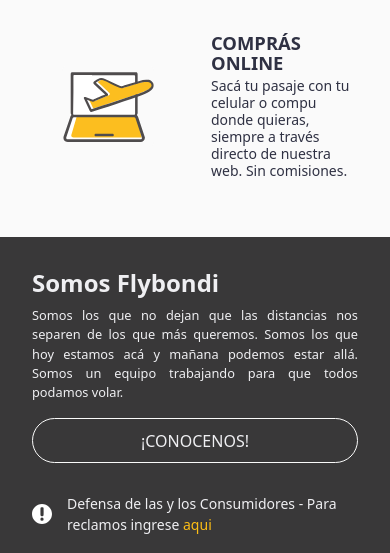
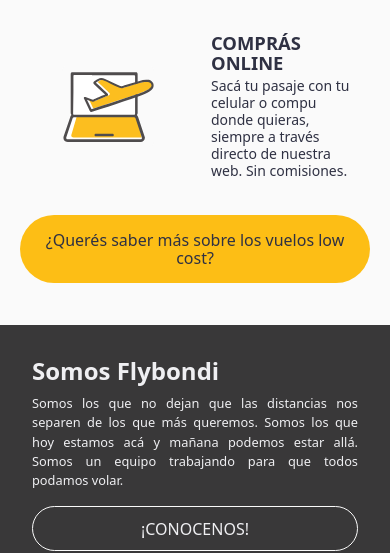
Before and after one commit to ignaciobockl/PFMartinBockl, a website: page index.html in a window 390 px wide. Shown: the part 2478-3031 px from the top of the page. Drawn offline with nearby package versions, Linux system fonts and the light colour scheme.

Commit message:
main card empresa responsive mobile

```diff
--- a/index.html
+++ b/index.html
@@ -386,7 +386,12 @@
               </div>
           </div>
 
-
+          <div class="col-xs-12 mainColCard mainColCardEmpresa">
+            <!-- TODO: falta linkear -->
+            <a class="mainColCardEmpresaA" href="">
+                <button class="btn btn-primary mainColCardEmpresaAButton" type="button" >¿Querés saber más sobre los vuelos low cost?</button>
+            </a>
+          </div>
 
 
         </div>
--- a/styles/scss/_variables.scss
+++ b/styles/scss/_variables.scss
@@ -1,5 +1,6 @@
 $bg-color: #fafafa;
 $bg-color2: #393839;
+$bg-color3: #fdbe15;
 
 $color-font: #2f3143;
 $color-font2: #fdbe15;
--- a/styles/scss/styles.scss
+++ b/styles/scss/styles.scss
@@ -197,6 +197,25 @@
   flex-direction: row;
   margin-bottom: 10px;
   margin-top: 10px;
+}
+
+.mainColCardEmpresaA {
+
+}
+
+.mainColCardEmpresaAButton {
+    background-color: $bg-color3;
+    border: none;
+    border-radius: 999px;
+    color: $color-font;
+    font-size: 1rem;
+    font-weight: 400;
+    padding-bottom: 1rem;
+    padding-left: 0.5rem;
+    padding-right: 0.5rem;
+    padding-top: 1rem;
+    text-align: center;
+    line-height: 18px;
 }
 
 .mainColCardEmpresaBody {
```
Also changed, not shown: styles/css/styles.css.
